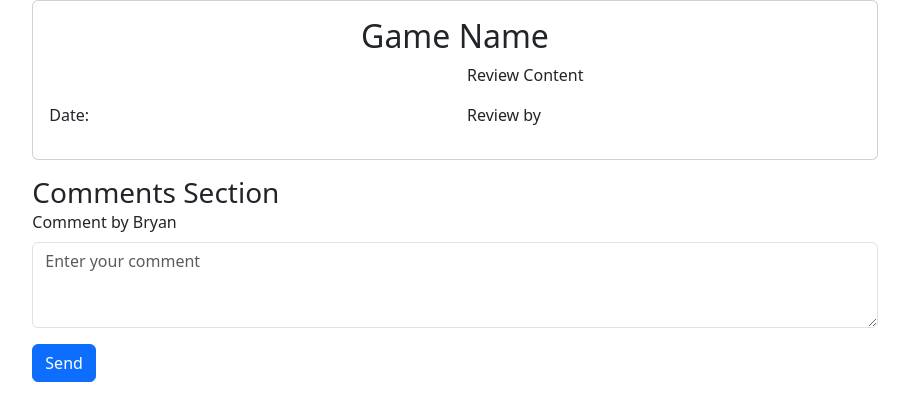
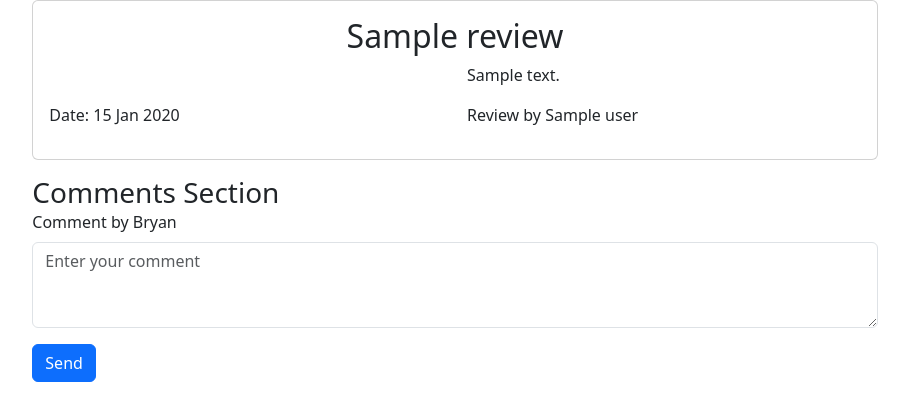
Before and after one commit to lage356/honest-games-reviews, a Node project: template views/home.handlebars in a window 1280 px wide. Shown: the part 56-476 px from the top of the page, without its empty margins (185-1094 px from the left). Run offline with Node 20 templates, Linux system fonts and the light colour scheme; the template is opened without the code that fills it: most values are stand-ins (such as "Sample title", 1, 10 or a date in 2020); some libraries are stand-ins or nearby versions.

Commit message:
updating userRoutes and views

```diff
--- a/controllers/homeRoutes.js
+++ b/controllers/homeRoutes.js
@@ -16,7 +16,7 @@ router.get("/", async (req, res) => {
 
     const reviews = review.map((rev) => rev.get({ plain: true }));
 
-    res.render("homepage", {
+    res.render("home", {
       reviews,
       // logged_in: req.session.logged_in,
     });
--- a/views/home.handlebars
+++ b/views/home.handlebars
@@ -1,8 +1,10 @@
+{{#each reviews as |review|}}
+
 <div class="row justify-content-center">
   <div class="col-md-8">
     <div class="card">
       <div class="card-body">
-            <h2 class="card-title text-center">Game Name<span id="gameName"></span></h2>
+        <h2 class="card-title text-center">{{review.game_title}}<span id="gameName"></span></h2>
         <div class="row">
           <div class="col-md-6">
             <div id="starRating">
@@ -15,17 +17,18 @@
             </div>
           </div>
           <div class="col-md-6">
-                <p>Review Content <span id="reviewContent"></span></p>
+            <p>{{review.content}}<span id="reviewContent"></span></p>
           </div>
           <div class="col-md-6">
-                <p>Date: <span id="reviewDate"></span></p>
+            <p>Date: {{review.createdAt}} <span id="reviewDate"></span></p>
           </div>
           <div class="col-md-6">
-                <p>Review by <span id="reviewer"></span></p>
+            <p>Review by {{review.user.name}} <span id="reviewer"></span></p>
           </div>
         </div>
       </div>
     </div>
+
     <div class="card-body mt-3">
       <h3 class="card-title">Comments Section</h3>
       <div class="mb-3">
@@ -36,3 +39,4 @@
     </div>
   </div>
 </div>
+{{/each}}
```
Lines whose indentation alone changed are shown as unchanged.
